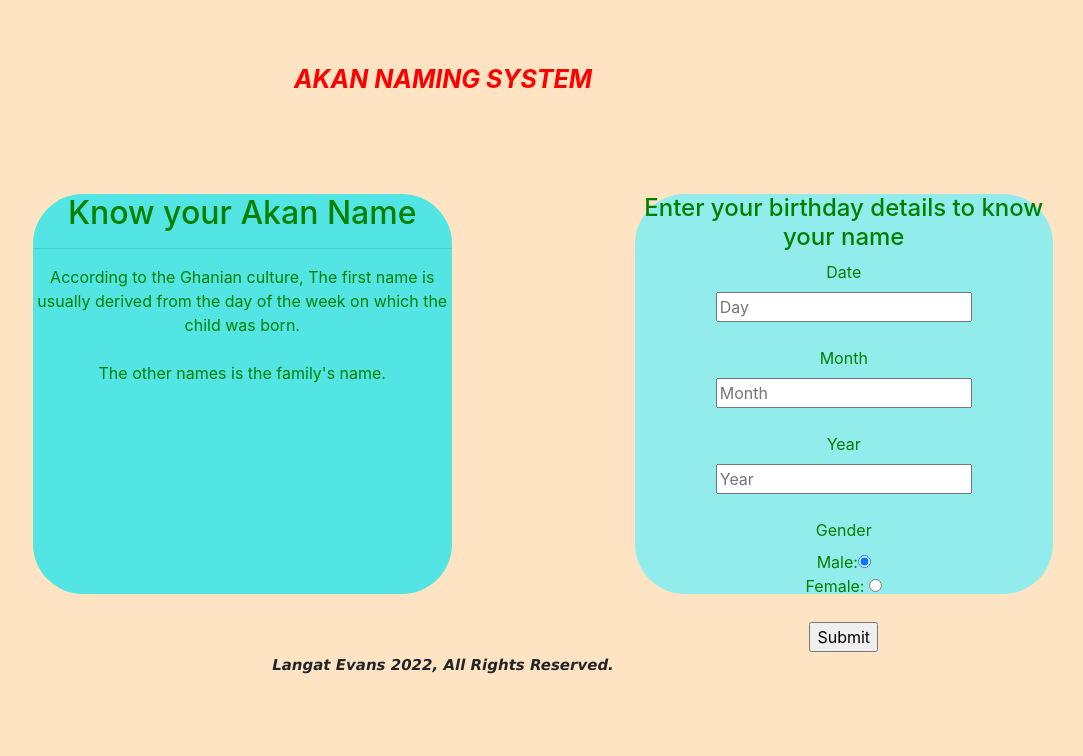
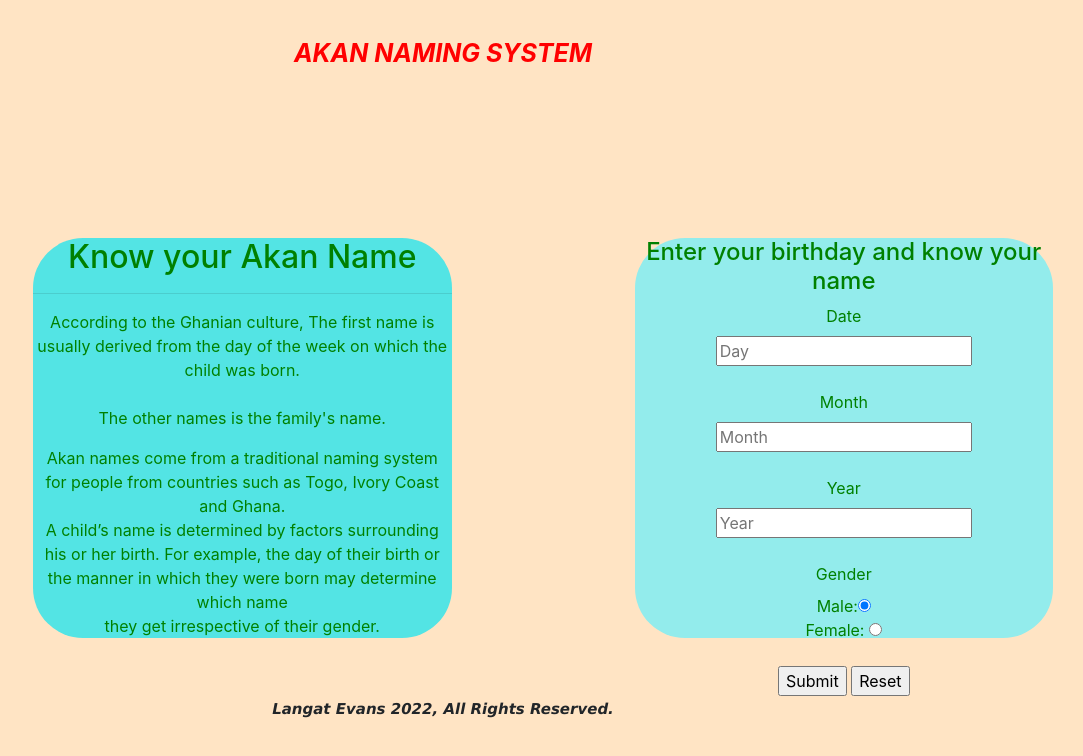
Before and after one commit to Langat20/Akan-Naming, a plain HTML site: page index.html in a window 1280 px wide. Shown: the whole page, without its empty margins (197-1280 px from the left). Drawn offline with nearby package versions, Linux system fonts and the light colour scheme.

Commit message:
add more description about akan generator

```diff
--- a/index.html
+++ b/index.html
@@ -13,18 +13,20 @@
 </head>
 
 <body>
-    <h1 style="color:red; font-size:25px; text-align:center; margin-top:5%; font-weight:bolder; font-style:oblique"> AKAN NAMING SYSTEM</h1>
+    <h1 style="height: 100px; color:red; font-size:25px; text-align:center; margin-top:3%; font-weight:bolder; font-style:oblique;"> AKAN NAMING SYSTEM</h1>
     <div class="text">
         <div class="content">
             <h2>Know your Akan Name</h2>
             <hr>
             <p>According to the Ghanian culture, The first name is usually derived from the day of the week on which the child was born. <br>
                 <br> The other names is the family's name.</p>
+            <p>Akan names come from a traditional naming system <br>for people from countries such as Togo, Ivory Coast and Ghana.
+                <br> A child’s name is determined by factors surrounding<br> his or her birth. For example, the day of their birth or<br> the manner in which they were born may determine which name <br>they get irrespective of their gender.</p>
+
         </div>
         <div class="form">
             <form action="">
-                <h4>Enter your birthday details to know your name</h4>
-
+                <h4>Enter your birthday and know your name</h4>
                 <label>Date</label><br>
                 <input type="text" id="day" placeholder="Day " required><br><br>
                 <label>Month</label><br>
@@ -33,6 +35,7 @@
                 <input type="text" id="year" placeholder="Year" required><br><br>
                 <label>Gender</label><br> Male:<input type="radio" id="gender" name="gender" value="male" checked><br> Female: <input type="radio" id="gender" name="gender" value="female"><br><br>
                 <input type="button" onclick="getName()" class="btn1" value="Submit">
+                <input type="reset">
             </form>
         </div>
     </div>
```
